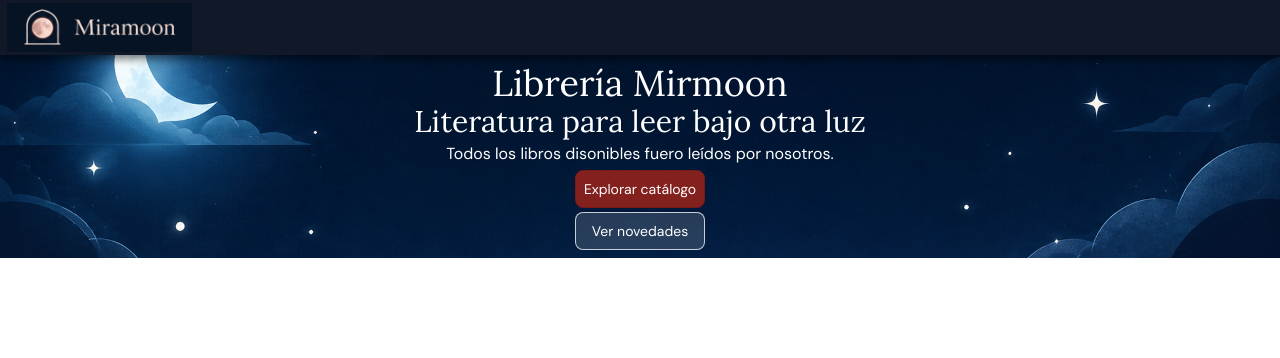
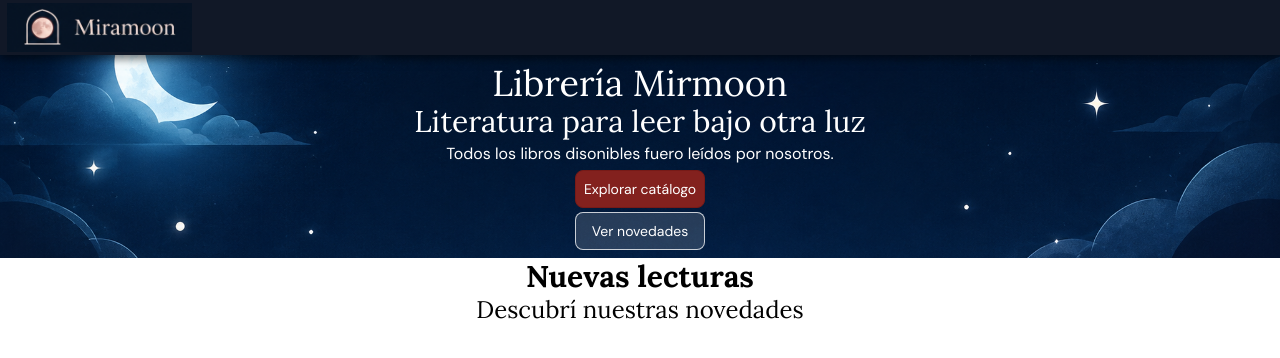
Before and after one commit to RodriManuel/mirmoon-libreria, a React (Vite) app: page / in a window 1280 px wide. Shown: the top 358 px of the page. Built offline with nearby package versions, Linux system fonts and the light colour scheme.

Commit message:
feat: implementa el componente 'Novedad.jsx' para la página de inicio

```diff
--- a/src/App.jsx
+++ b/src/App.jsx
@@ -1,3 +1,4 @@
+import Novedades from "./components/home/Novedades"
 import Hero from "./components/home/Hero"
 import Navbar from "./components/Navbar"
 
@@ -6,6 +7,7 @@ function App() {
     <>
       <Navbar/>
       <Hero/>
+      <Novedades></Novedades>
     </>
   )
 }
--- /dev/null
+++ b/src/components/home/Novedades.jsx
@@ -0,0 +1,17 @@
+
+function Novedades() {
+  return (
+    <section className="novedades">
+        <h2 className="novedades__title text-3xl text-center font-semibold">Nuevas lecturas</h2>
+        <h3 className="novedades__subtitle text-2xl text-center font-medium">Descubrí nuestras novedades</h3>
+
+        <div className="swiper">
+            <div className="swiper-wrapper">
+
+            </div>
+        </div>
+    </section>
+  )
+}
+
+export default Novedades
```
